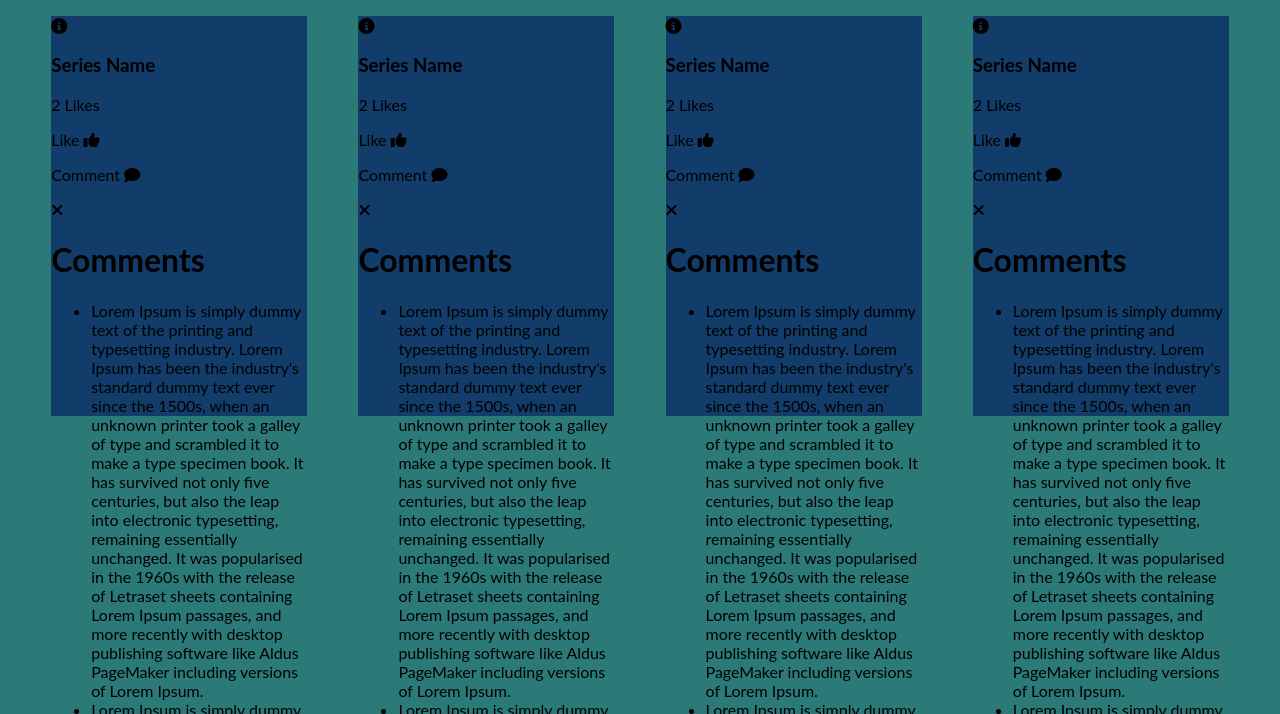
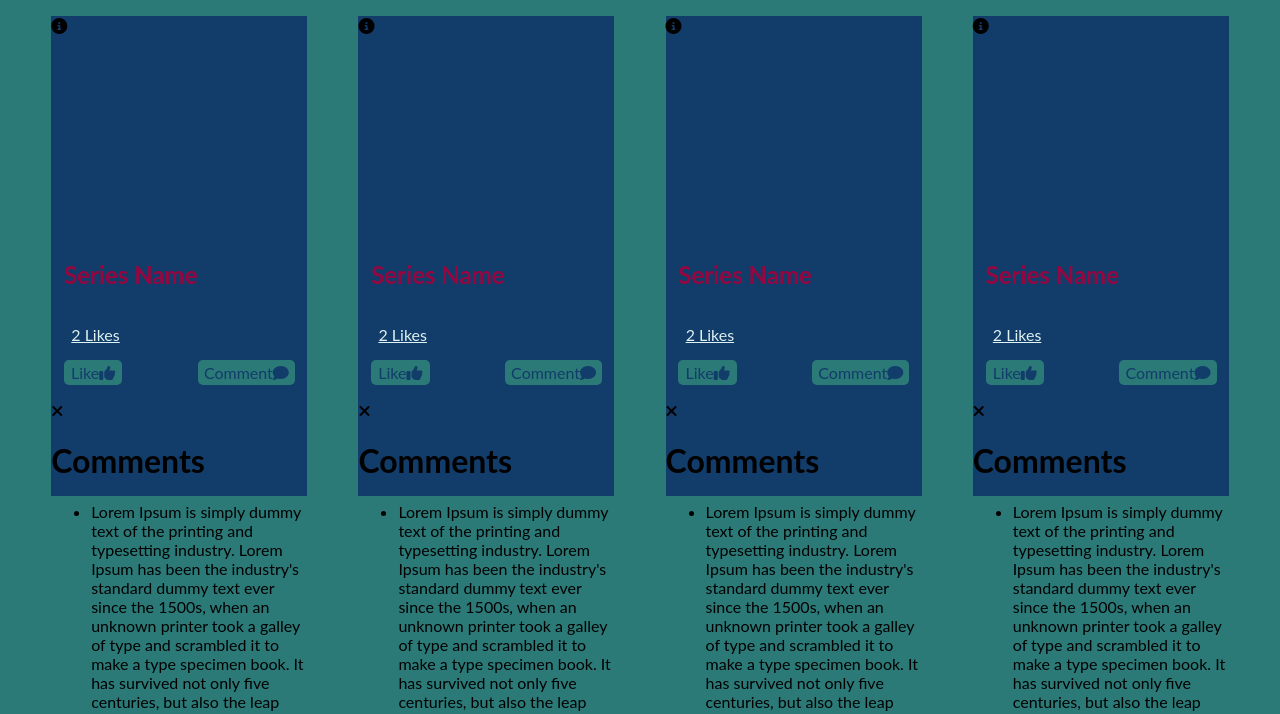
Before and after one commit to Ogaga01/The-SerieZone, a website built with webpack: page src/index.html in a window 1280 px wide. Shown: the part 86-800 px from the top of the page. Built offline with nearby package versions, Linux system fonts and the light colour scheme; no server answers.

Commit message:
Add series div styling

```diff
--- a/src/index.html
+++ b/src/index.html
@@ -67,7 +67,7 @@
         <div class="series-div" id="1">
             <i class="fa-solid fa-circle-info"></i>
             <div class="about-series">
-                <h3 class="name">Series Name</h3>
+                <h2 class="name">Series Name</h2>
                 <div class="like-comment">
                     <div class="like-div">
                         <p class="likes">2 Likes</p>
@@ -99,7 +99,7 @@
         <div class="series-div" id="1">
             <i class="fa-solid fa-circle-info"></i>
             <div class="about-series">
-                <h3 class="name">Series Name</h3>
+                <h2 class="name">Series Name</h2>
                 <div class="like-comment">
                     <div class="like-div">
                         <p class="likes">2 Likes</p>
@@ -131,7 +131,7 @@
         <div class="series-div" id="1">
             <i class="fa-solid fa-circle-info"></i>
             <div class="about-series">
-                <h3 class="name">Series Name</h3>
+                <h2 class="name">Series Name</h2>
                 <div class="like-comment">
                     <div class="like-div">
                         <p class="likes">2 Likes</p>
@@ -163,7 +163,7 @@
         <div class="series-div" id="1">
             <i class="fa-solid fa-circle-info"></i>
             <div class="about-series">
-                <h3 class="name">Series Name</h3>
+                <h2 class="name">Series Name</h2>
                 <div class="like-comment">
                     <div class="like-div">
                         <p class="likes">2 Likes</p>
--- a/src/style.css
+++ b/src/style.css
@@ -98,14 +98,68 @@ body {
 
   .series-div {
     background-color: #123c69;
-    height: 50vh;
+    height: 60vh;
     padding-top: 0%;
     margin-top: 3%;
     width: 20%;
     margin-left: 4%;
   }
 
+  .about-series{
+    margin-top: 80%;
+    display: flex;
+    flex-direction: column;
+    padding-left: 5%;
+  }
 
+  .name {
+    color: #950740;
+  }
+
+  .like-comment {
+    display: flex;
+    justify-content: space-between;
+    align-items: flex-end;
+  }
+
+  .like-div {
+    width: 30%;
+  }
+
+  .likes {
+    color: #def2f1;
+    text-decoration: underline;
+    margin-left: 10%;
+  }
+
+  .likes-icon {
+    background-color: #2b7a78;
+    color: #123c69;
+    width: 80%;
+    height: 25px;
+    text-align: center;
+    display: flex;
+    justify-content: center;
+    align-items: center;
+    border-radius: 5px;
+  }
+
+  .comment-div {
+    margin-right: 5%;
+    width: 40%;
+  }
+
+  .comment{
+    background-color: #2b7a78;
+    color: #123c69;
+    width: 100%;
+    height: 25px;
+    text-align: center;
+    display: flex;
+    justify-content: center;
+    align-items: center;
+    border-radius: 5px;
+  }
 }
 
 @media all and (max-width: 850px) {
```
